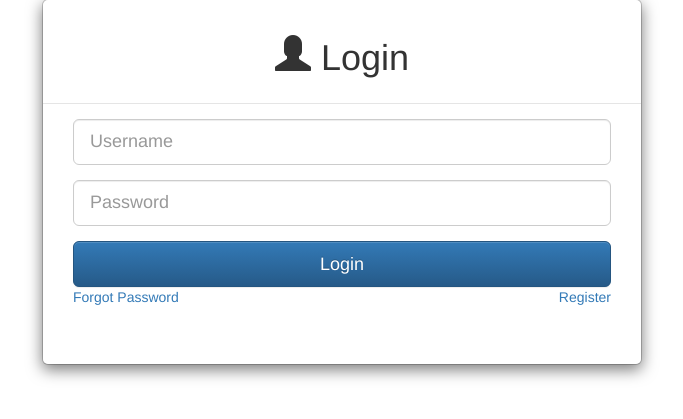
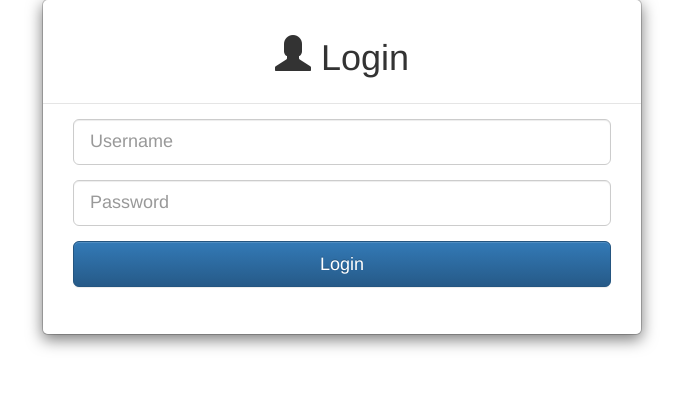
Before and after one commit to fishmandev/symfony-flex-user-auth, a Symfony app: template templates/security/login.html.twig in a window 1280 px wide. Shown: the part 83-502 px from the top of the page, without its empty margins (298-981 px from the left). Run offline with Twig, Linux system fonts and the light colour scheme; the template is opened without the code that fills it, so the values that code supplies are empty; some libraries are stand-ins or nearby versions.

Commit message:
Remove 'register' and 'forgot password' links

```diff
--- a/templates/security/login.html.twig
+++ b/templates/security/login.html.twig
@@ -4,7 +4,7 @@
     <style>
         .modal-footer {
             border-top: 0px;
-            height: 230px;
+            height: 200px;
             text-align: center;
             color: red;
         }
@@ -29,8 +29,6 @@
                     </div>
                     <div class="form-group">
                         <input type="submit" class="btn btn-block btn-lg btn-primary" value="Login">
-                        <span class="pull-right"><a href="#">Register</a></span>
-                        <span><a href="#">Forgot Password</a></span>
                     </div>
                 </form>
             </div>
```
